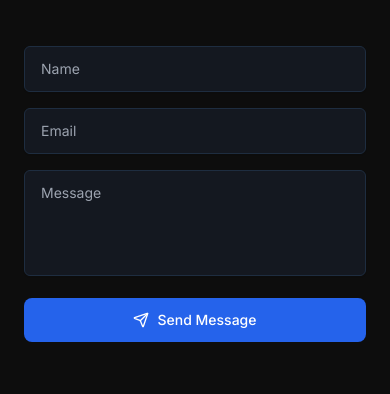
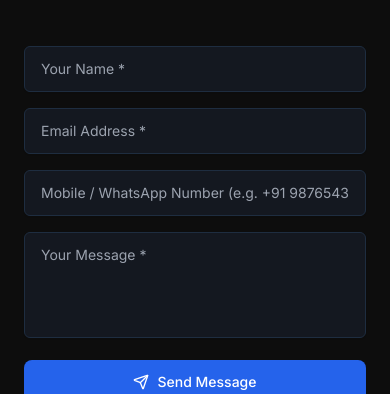
Before and after one commit to sauravrajrinku-lab/amitraj, a Next.js app: page / in a window 390 px wide. Shown: the part 7235-7629 px from the top of the page. Built offline with nearby package versions, Linux system fonts and the light colour scheme.

Commit message:
Add mobile/phone number input to contact form and API handler

```diff
--- a/src/app/api/contact/route.ts
+++ b/src/app/api/contact/route.ts
@@ -3,7 +3,7 @@ import { createClient } from "@supabase/supabase-js";
 
 export async function POST(request: Request) {
   try {
-    const { name, email, message } = await request.json();
+    const { name, email, phone, message } = await request.json();
 
     if (!name || !email || !message) {
       return NextResponse.json(
@@ -32,6 +32,7 @@ export async function POST(request: Request) {
         {
           name: name.trim(),
           email: email.trim().toLowerCase(),
+          phone: phone ? phone.trim() : null,
           message: message.trim(),
           created_at: new Date().toISOString(),
         },
--- a/src/components/ContactSection.tsx
+++ b/src/components/ContactSection.tsx
@@ -5,7 +5,7 @@ import { Mail, Linkedin, MapPin, Send, Loader2 } from "lucide-react";
 import { PROFILE } from "@/data/profile";
 
 export default function ContactSection() {
-  const [formData, setFormData] = useState({ name: "", email: "", message: "" });
+  const [formData, setFormData] = useState({ name: "", email: "", phone: "", message: "" });
   const [status, setStatus] = useState<"idle" | "submitting" | "success" | "error">("idle");
   const [feedbackMsg, setFeedbackMsg] = useState("");
 
@@ -26,7 +26,7 @@ export default function ContactSection() {
       if (res.ok) {
         setStatus("success");
         setFeedbackMsg(result.message || "Thank you! Your message has been sent.");
-        setFormData({ name: "", email: "", message: "" });
+        setFormData({ name: "", email: "", phone: "", message: "" });
         setTimeout(() => {
           setStatus("idle");
           setFeedbackMsg("");
@@ -117,7 +117,7 @@ export default function ContactSection() {
             <div className="space-y-1">
               <input
                 type="text"
-                placeholder="Name"
+                placeholder="Your Name *"
                 required
                 value={formData.name}
                 onChange={(e) => setFormData({ ...formData, name: e.target.value })}
@@ -127,7 +127,7 @@ export default function ContactSection() {
             <div className="space-y-1">
               <input
                 type="email"
-                placeholder="Email"
+                placeholder="Email Address *"
                 required
                 value={formData.email}
                 onChange={(e) => setFormData({ ...formData, email: e.target.value })}
@@ -135,8 +135,17 @@ export default function ContactSection() {
               />
             </div>
             <div className="space-y-1">
+              <input
+                type="tel"
+                placeholder="Mobile / WhatsApp Number (e.g. +91 9876543210)"
+                value={formData.phone}
+                onChange={(e) => setFormData({ ...formData, phone: e.target.value })}
+                className="w-full px-4 py-3 bg-ds-surface border border-ds-border text-ds-text1 placeholder-ds-text2/50 text-sm focus:outline-none focus:border-ds-accent focus:ring-4 focus:ring-ds-accent/20 transition-all rounded-md shadow-sm"
+              />
+            </div>
+            <div className="space-y-1">
               <textarea
-                placeholder="Message"
+                placeholder="Your Message *"
                 required
                 rows={4}
                 value={formData.message}
```
Also changed, not shown: 1 other file (tests, documents, lock files or other folders).
